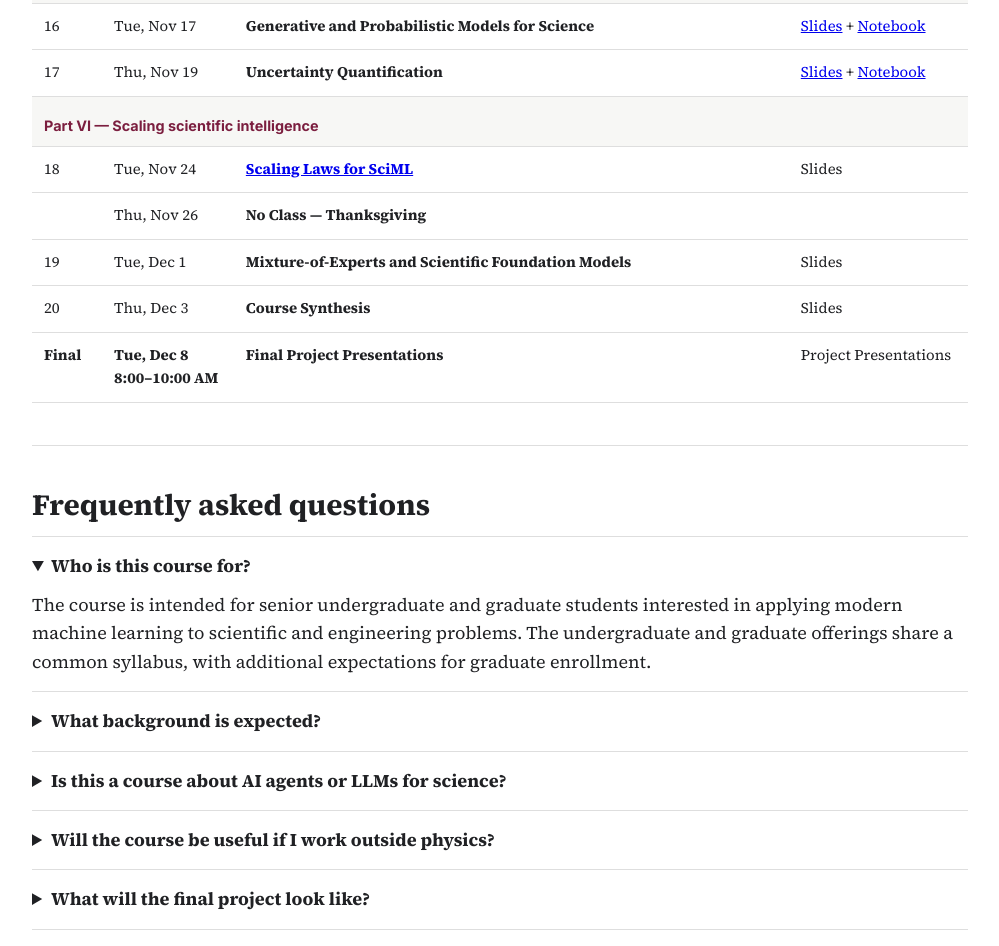
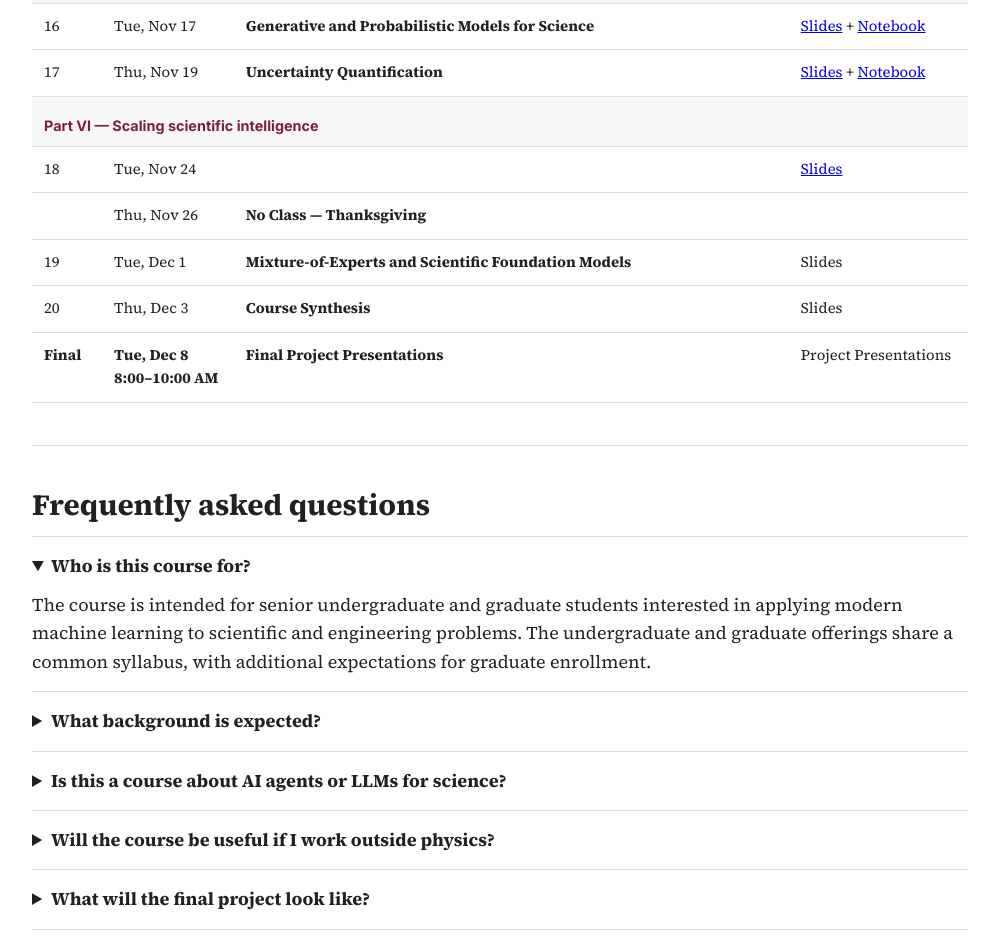
Before and after one commit to eecs-ml4sci/eecs-ml4sci.github.io, a plain HTML site: page index.html in a window 1280 px wide. Shown: the part 2436-3382 px from the top of the page, without its empty margins (140-1139 px from the left). Drawn offline with Linux system fonts and the light colour scheme.

Commit message:
Update lecture link in index.html

```diff
--- a/index.html
+++ b/index.html
@@ -262,9 +262,9 @@
         <tr>
           <td>18</td>
           <td>Tue, Nov 24</td>
-          <td><strong><a href="slides/lecture-18.pdf">Scaling Laws for SciML</a></strong></td>
+          <td><strong><Scaling Laws for SciML</strong></td>
           <td></td>
-          <td>Slides</td>
+          <td><a href="slides/lecture-18.pdf">Slides</a></td>
         </tr>
 
         <tr>
```
